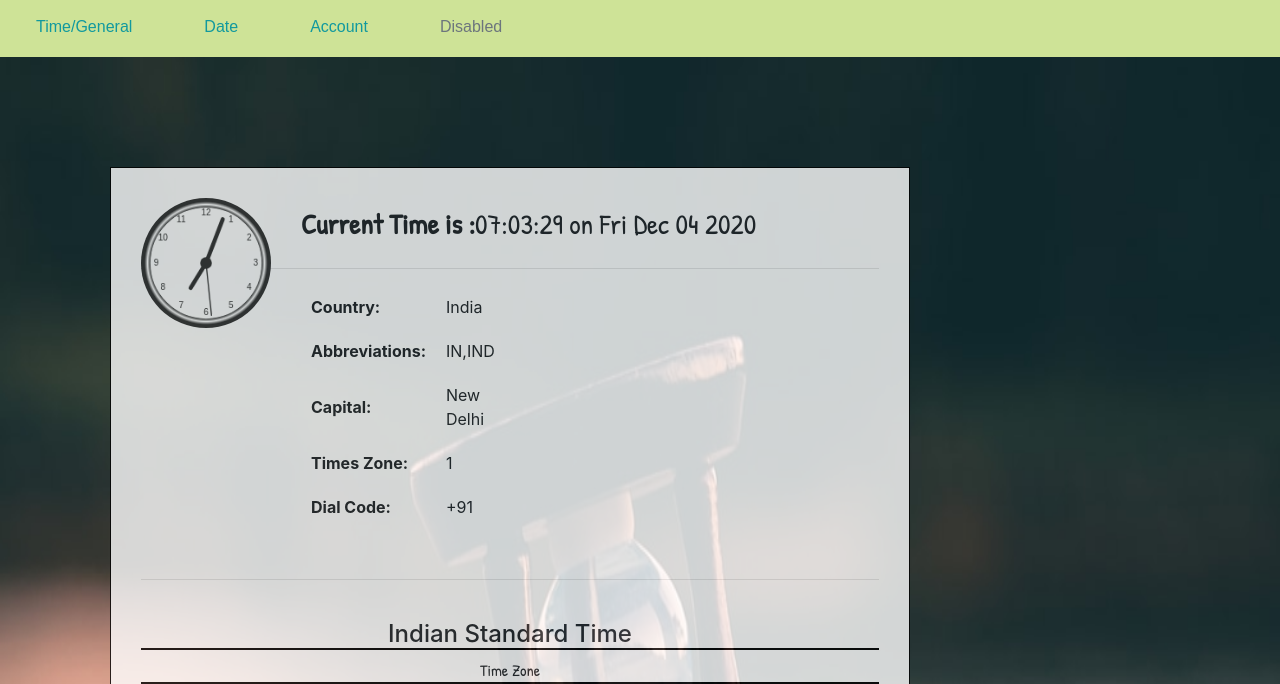
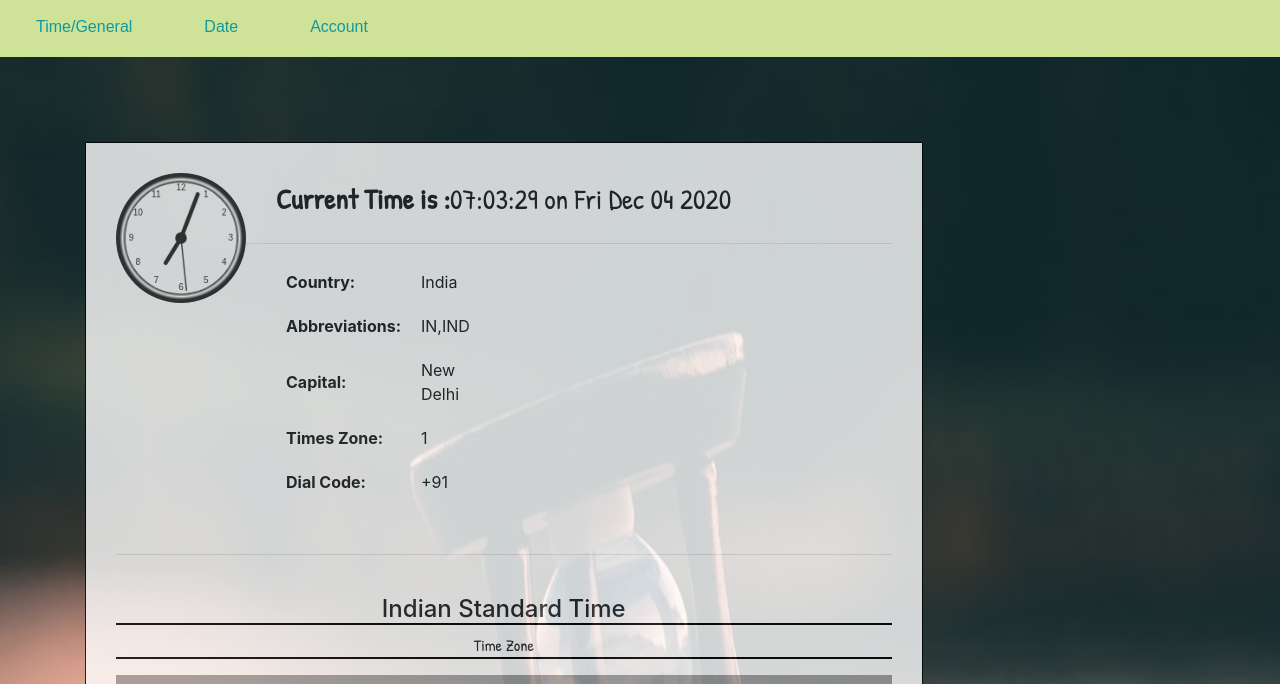
Before and after one commit to AhanaKundu01/RealTime, a plain HTML site: page index.html in a window 1280 px wide. Shown: the part 116-800 px from the top of the page. Drawn offline with nearby package versions, Linux system fonts and the light colour scheme; grey boxes are pictures that could not be loaded; a web font is replaced by a local one.

Commit message:
Add files via upload
updated

```diff
--- a/index.html
+++ b/index.html
@@ -34,7 +34,7 @@
         <a class="nav-link active" href="#">Time/General</a>
         <a class="nav-link" href="#">Date</a>
         <a class="nav-link" href="#">Account</a>
-        <a class="nav-link disabled" href="#" tabindex="-1" aria-disabled="true">Disabled</a>
+        <!--<a class="nav-link disabled" href="#" tabindex="-1" aria-disabled="true">Disabled</a>-->
       </nav>
     </div>
 
--- a/time.css
+++ b/time.css
@@ -34,7 +34,7 @@
     size: 50px;
     /*background-color: #ffd5e5;*/
     /*position: relative;*/
-    padding: 100px ;
+    padding: 75px ;
     /*margin: 50px;
     border: 5px dotted blue;*/
     background-image: url('bg.jfif');
@@ -125,11 +125,12 @@ p{
 table{
     margin: 10px;
     border: 0 solid black;
-    width: 30%;
+    width: 20%;
+    /*padding: 10px;*/
   }
 
 
-th, td {
+table, th, td {
     padding: 10px;
   }
 
```
